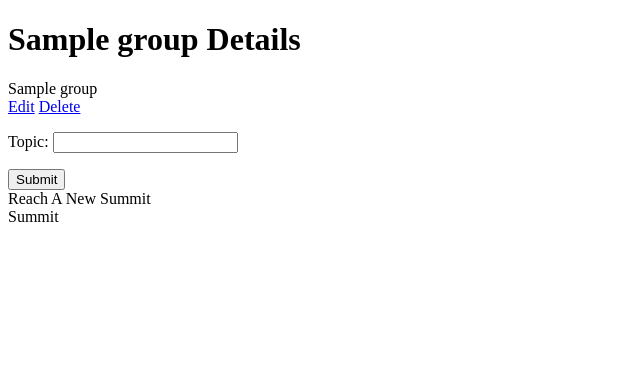
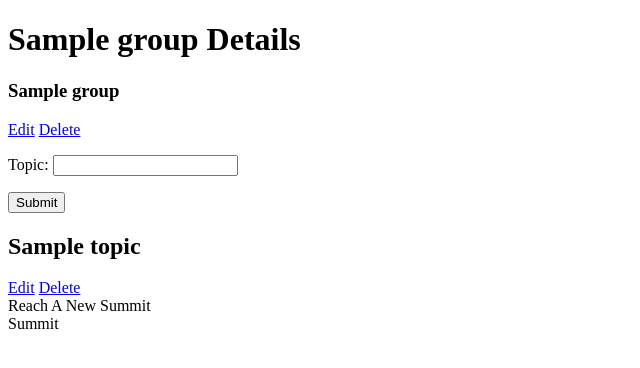
Before and after one commit to Bharatchandran/summitPrj3, a Django app: page /interests/groups/1/ in a window 1280 px wide. Shown: the part 88-456 px from the top of the page, without its empty margins (0-640 px from the left). Run offline with Django 4.2, Linux system fonts and the light colour scheme; tables that the repository leaves empty hold one stand-in row (values such as "Sample post").

Commit message:
group detail html improved, displaying multiple topics

```diff
--- a/main_app/models.py
+++ b/main_app/models.py
@@ -3,6 +3,7 @@ from django.contrib.auth.models import User
 from django.urls import reverse
 from datetime import datetime
 from django.utils import timezone
+from datetime import date
 # Create your models here.
 
 
@@ -28,6 +29,9 @@ class Topic(models.Model):
     name = models.CharField('Topic', max_length=100)
     date = models.DateField(default=timezone.now())
 
+    # class Meta:
+    #     ordering = ['-date']
+
 
 class Post(models.Model):
     user = models.ForeignKey(User, on_delete=models.CASCADE)
--- a/main_app/templates/main_app/group_detail.html
+++ b/main_app/templates/main_app/group_detail.html
@@ -2,30 +2,25 @@
 {% block content%}
 
 <h1>{{group.name}} Details</h1>
-
-
     <div class="card">
         <div class="card-content">
-            <span class="card-title">{{ group.name }}</span>
+            <h3 class="card-title">{{ group.name }}</h3>
         </div>
         <div class="card-action">
             <a href="{% url 'group_update' group.id %}">Edit</a>
             <a href="{% url 'group_delete' group.id %}">Delete</a>
         </div>
     </div>
-
+    <!-- Topic form -->
     <div>
         <form action="{% url 'topic_create' group.id %}" method="POST">
-            <!-- Django requires the following for security purposes -->
             {% csrf_token %}
-
-            <!-- Render the inputs inside of <tr>s & <td>s -->
             {{ topic_form.as_p }}
-
             <input type="submit" value="Submit" class="btn">
         </form>
+    </div>
     <div>
-            {% for topic in topics %}
+        {% for topic in group.topic_set.all %}
             <h2> {{ topic.name }} </h2>
             <a href="{% url 'topic_update' topic.id %}">Edit</a>
             <a href="{% url 'topic_delete' topic.id %}">Delete</a>
```
Lines whose indentation alone changed are shown as unchanged.
